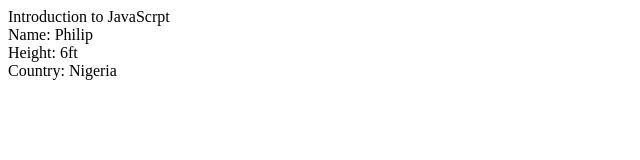
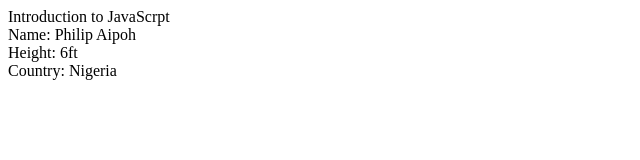
Before and after one commit to Philbabb/introjs, a plain HTML site: page index.html in a window 1280 px wide. Shown: the full height of the page, 0-640 px from the left. Drawn offline with Linux system fonts and the light colour scheme.

Commit message:
Update index.html

```diff
--- a/index.html
+++ b/index.html
@@ -10,7 +10,7 @@
 
     <script>
         document.write("Introduction to JavaScrpt" + "<br>")
-        let name = "Philip";
+        let name = "Philip Aipoh";
         let height = 6
         let country = "Nigeria"
 
```
